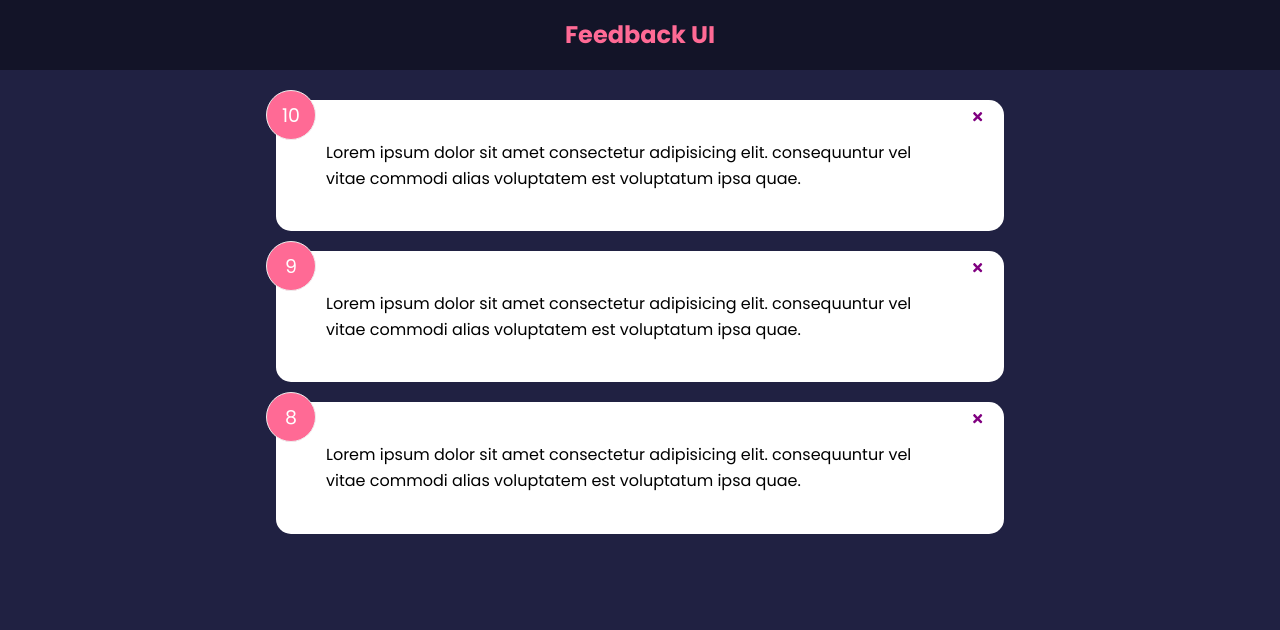
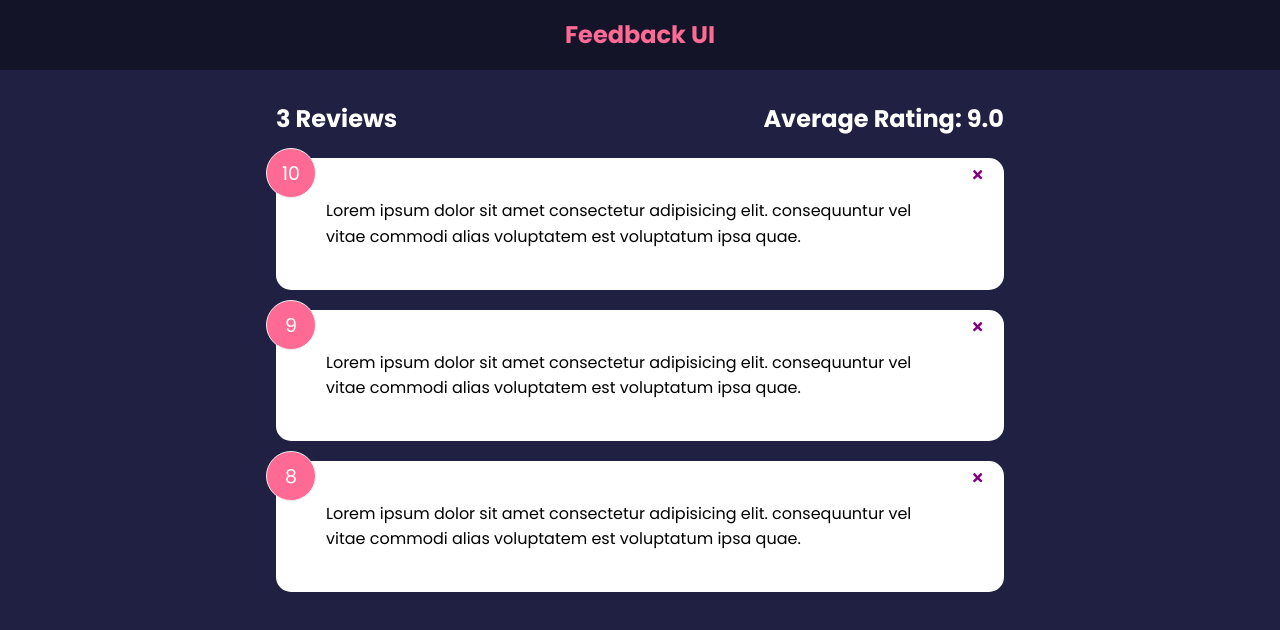
Before and after one commit to MarkLannen/React-Feedback-App, a React (Create React App) app: page / in a window 1280 px wide. Shown: the top 630 px of the page. Built offline with nearby package versions, Linux system fonts and the light colour scheme.

Commit message:
add all FeedbackList, FeedbackItem, Card, and FeedbackStats components

```diff
--- a/package.json
+++ b/package.json
@@ -6,6 +6,7 @@
     "@testing-library/jest-dom": "^5.16.5",
     "@testing-library/react": "^13.4.0",
     "@testing-library/user-event": "^13.5.0",
+    "prop-types": "^15.8.1",
     "react": "^18.2.0",
     "react-dom": "^18.2.0",
     "react-icons": "^4.7.1",
--- a/src/App.js
+++ b/src/App.js
@@ -2,6 +2,7 @@ import { useState } from "react";
 import Header from "./components/Header";
 import FeedbackList from "./components/FeedbackList";
 import FeedbackData from "./data/FeedbackData";
+import FeedbackStats from "./components/FeedbackStats";
 
 function App() {
   const [feedback, setFeedback] = useState(FeedbackData);
@@ -16,6 +17,7 @@ function App() {
     <>
       <Header />
       <div className="container">
+        <FeedbackStats feedback={feedback} />
         <FeedbackList feedback={feedback} handleDelete={deleteFeedback} />
       </div>
     </>
--- a/src/components/FeedbackItem.jsx
+++ b/src/components/FeedbackItem.jsx
@@ -3,9 +3,9 @@ import PropTypes from "prop-types";
 import Card from "./shared/Card";
 
 function FeedbackItem({ item, handleDelete }) {
-  const handleClick = (id) => {
-    console.log(id);
-  };
+  // const handleClick = (id) => {
+  //   console.log(id);
+  // };
 
   return (
     <Card>
--- /dev/null
+++ b/src/components/FeedbackStats.jsx
@@ -0,0 +1,19 @@
+import PropTypes from "prop-types";
+
+function FeedbackStats({ feedback }) {
+  let average =
+    feedback.reduce((acc, cur) => {
+      return acc + cur.rating;
+    }, 0) / feedback.length;
+
+  average = average.toFixed(1);
+  return (
+    <div className="feedback-stats">
+      <h2>{feedback.length} Reviews</h2>
+      <h2>Average Rating: {isNaN(average) ? 0 : average}</h2>
+    </div>
+  );
+}
+
+FeedbackStats.propTypes = { feedback: PropTypes.array.isRequired };
+export default FeedbackStats;
--- a/src/components/shared/Card.jsx
+++ b/src/components/shared/Card.jsx
@@ -6,7 +6,7 @@ function Card({ children, reverse }) {
     <div
       className="card"
       style={{
-        backgroundcolor: reverse ? "rgba(0,0,0,.4)" : "#fff",
+        backgroundColor: reverse ? "rgba(0,0,0,.4)" : "#fff",
         color: reverse ? "#fff" : "#000",
       }}
     >
```
Also changed, not shown: 1 other file (tests, documents, lock files or other folders).
